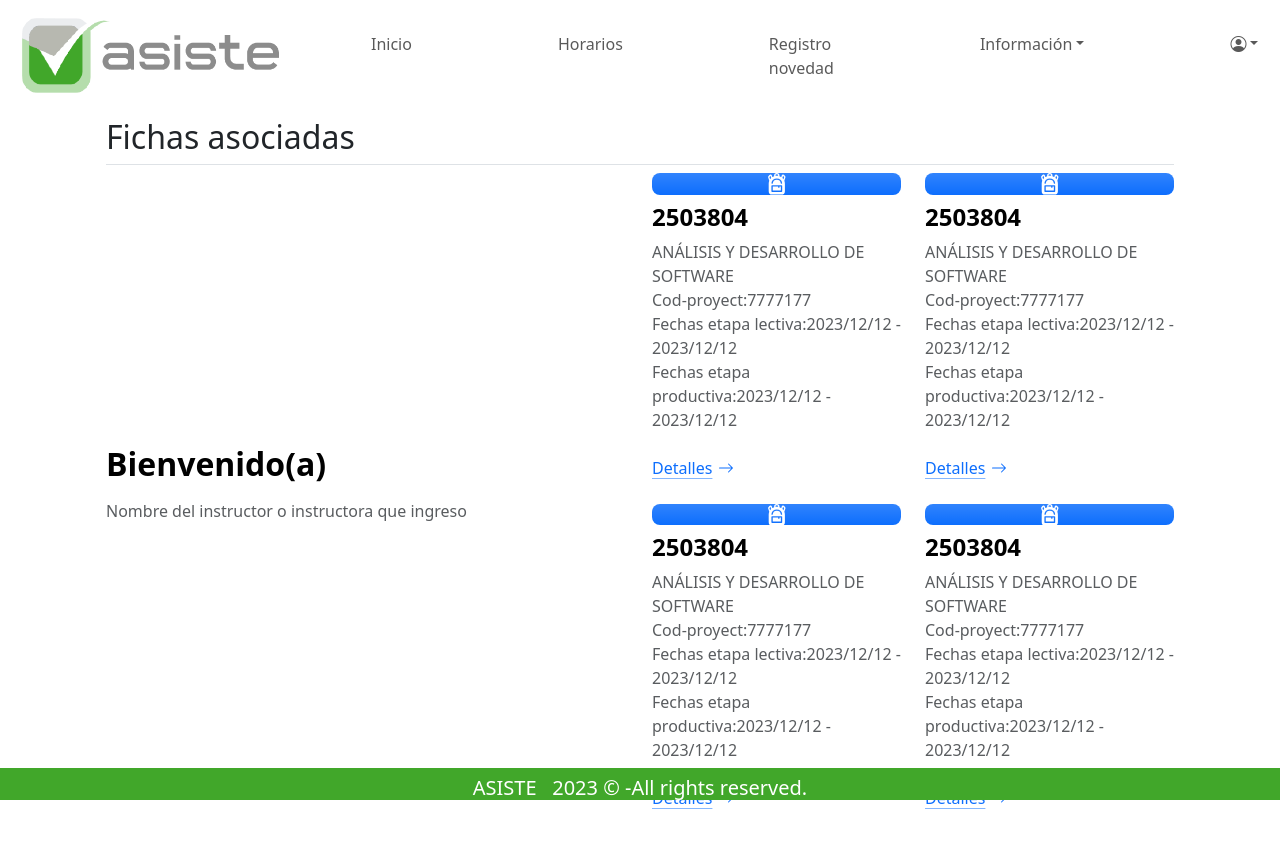
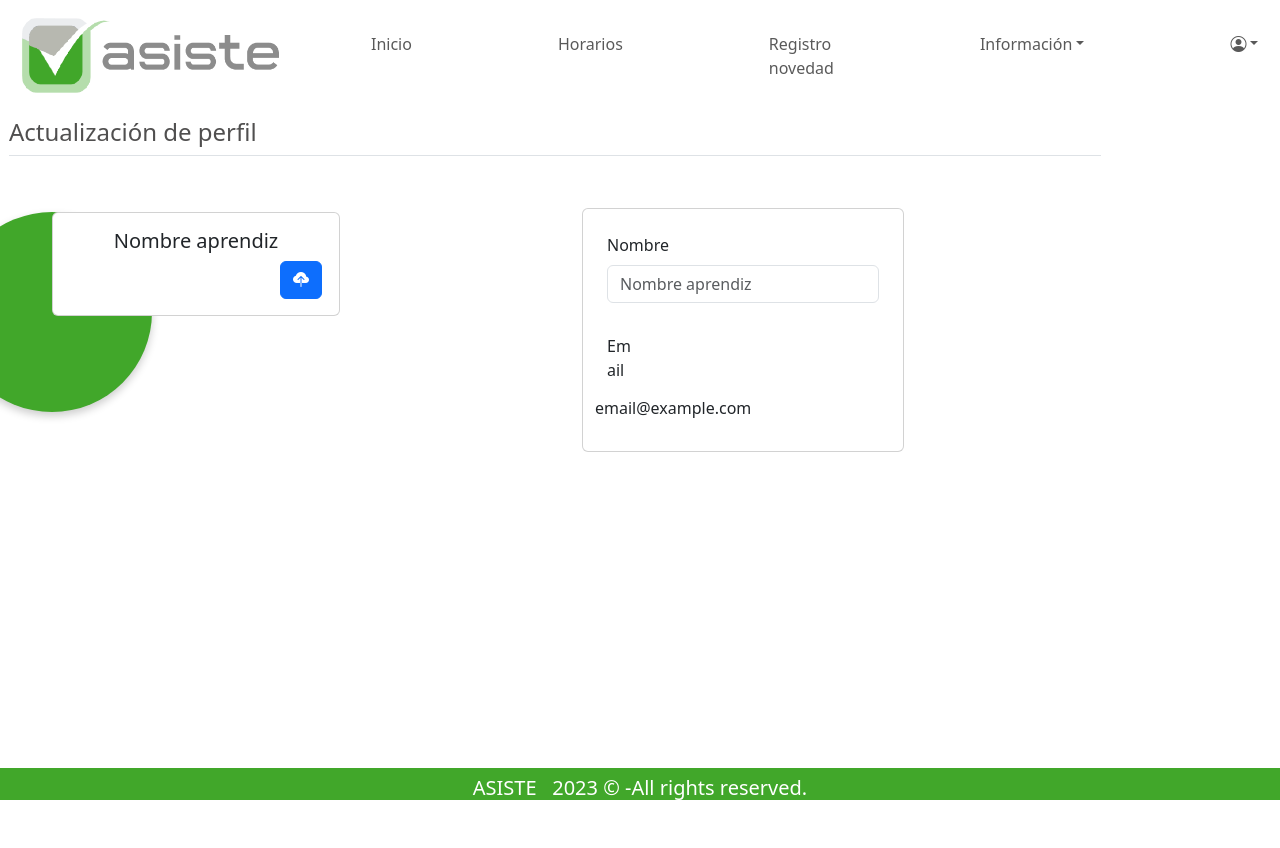
Before and after one commit to MariajoseVargas1/asiste_fe, an Angular app: page /perfil-aprendiz in a window 1280 px wide. Shown: the top 848 px of the page. After the commit the page ends 800 px from the top, so only its background shows below. Built offline with nearby package versions, Linux system fonts and the light colour scheme.

Commit message:
Cambios en style y perfil aprendiz

```diff
--- a/src/app/app.component.html
+++ b/src/app/app.component.html
@@ -1,6 +1,6 @@
 <div class="container">
   <app-header></app-header>
-  <app-inicio-instructor></app-inicio-instructor>
+  <app-perfil-aprendiz></app-perfil-aprendiz>
   <!-- <router-outlet></router-outlet> -->
   <app-footer></app-footer>
 
@@ -10,9 +10,9 @@
   <!--
   <app-preguntas-frecuentes></app-preguntas-frecuentes>
   <app-status-asistencia></app-status-asistencia>
-  <app-perfil-aprendiz></app-perfil-aprendiz>
+
   <app-data-coordinacion></app-data-coordinacion>
-
+  <app-inicio-instructor></app-inicio-instructor>
   <app-registro-novedad></app-registro-novedad>
   <app-forgot></app-forgot>
   -->
--- a/src/app/components/perfil-aprendiz/perfil-aprendiz.component.html
+++ b/src/app/components/perfil-aprendiz/perfil-aprendiz.component.html
@@ -1,20 +1,22 @@
+<div class="titulo-ac">
 <div class="container px-4 py-5">
-    <h3 class="pb-2 border-bottom">Actualización de perfil</h3>
+    <h4 class="pb-2 border-bottom">Actualización de perfil</h4>
 </div>
+</div>
+<div class="fto-name">
 <div class="card text-center" style="width: 18rem;">
     <div class="card-body">
       <h5 class="card-title">Nombre aprendiz</h5>
-      <p class="card-text">With supporting text below as a natural lead-in to additional content.</p>
       <button class="btn btn-primary" >
         <i class="bi bi-cloud-upload-fill"></i>
       </button>
     </div>
   </div>
-
-  <div class="card-actualizacion-superior">
-  <div class="d-flex justify-content-end align-items-center ">
+</div>
+<div class="form-act">
+  <div class="d-flex  align-items-center ">
 <div class="card-principal">
-        <div class="card p-4">
+        <div class="card p-4 form-act">
             <form>
                 <div class="mb-4">
                     <label for="nombre" class="form-label">Nombre</label>
@@ -31,11 +33,10 @@
         </div>
     </div>
 </div>
+
+
 </div>
 
-    <div class="col-sm-10">
-      <input type="text" readonly class="form-control-plaintext" id="staticEmail" value="email@example.com">
-    </div>
 
 <!--<input class="form-control" type="text" placeholder="Readonly input here…" readonly>-->
 <!--
--- a/src/styles.css
+++ b/src/styles.css
@@ -68,6 +68,27 @@ margin-top: -510px;
   margin-top: 70px;
 }
 
-/*ESTILOS DE PERFIL-APRENDIZ*/
+/*ESTILOS DE PERFIL-APRENDIZ y PERFIL-INSTRUCTOR*/
+.titulo-ac{
+  margin-left: -170px;
+  color: #504f4f;
+}
+.fto-name{
+  margin-left: -130px;
+  margin-top: -60px;
+  width: 200px;
+  height: 200px;
+  border-radius: 50%;
+  background-color: #41A72A;
+  box-shadow: 0 4px 8px rgba(0, 0, 0, 0.2 );
+
+}
+.form-act{
+  margin-left: 250px;
+  /* box-shadow: 0 4px 8px rgba(0, 0, 0, 0.2 ); */
+  margin-top: -102px;
+}
+
+
 
 /*ESTILOS DE PREGUNTAS FRECUENTES*/
```
